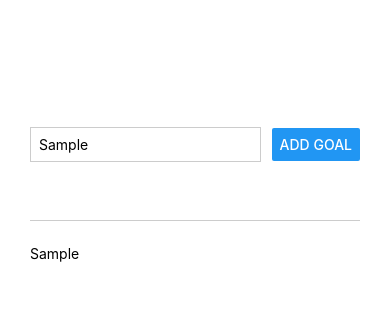
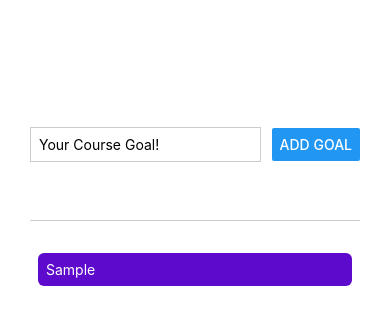
Before and after one commit to akashsingh-ops/ToDo_App_ReactNative, a React Native app: screen / in a window 390 px wide. Both pictures are taken after typing "Sample" into the empty fields and a click on the button "ADD GOAL". Shown: the top 324 px of the page. Built offline with nearby package versions, Linux system fonts and the light colour scheme.

Commit message:
third commit ,split cod ein component

```diff
--- a/App.js
+++ b/App.js
@@ -1,31 +1,39 @@
-import { StyleSheet, Text, TextInput, Button, View } from "react-native";
+import { StyleSheet, View, FlatList } from "react-native";
 import { useState } from "react";
+import GoalItem from "./component/GoalItem";
+import GoalInput from "./component/GoalInput";
 export default function App() {
-  const [enteredGoalText, setEnterGoalText] = useState("");
   const [courseGoal, setCourseGoal] = useState([]);
 
-  function goalInputHandler(enteredText) {
-    // console.log(enteredText);
-    setEnterGoalText(enteredText);
+  function addGoalHandler(enteredGoalText) {
+    // console.log(enteredGoalText);
+    setCourseGoal((currentCourseGoals) => [
+      ...courseGoal,
+      { text: enteredGoalText, id: Math.random().toString() },
+    ]);
   }
-  function addGoalHandler() {
-    // console.log(enteredGoalText);
-    setCourseGoal((currentCourseGoals) => [...courseGoal, enteredGoalText]);
+  function deleteHandler() {
+    console.log("Item Deleted!");
   }
   return (
     <View style={styles.appContainer}>
-      <View style={styles.inputcontainer}>
-        <TextInput
-          style={styles.textInput}
-          placeholder="Your Course Goal!"
-          onChangeText={goalInputHandler}
-        />
-        <Button title="Add Goal" onPress={addGoalHandler} />
-      </View>
+      <GoalInput onAddGoal={addGoalHandler} />
       <View style={styles.goalsContainer}>
-        {courseGoal.map((goal) => (
-          <Text key={goal}>{goal}</Text>
-        ))}
+        <FlatList
+          data={courseGoal}
+          renderItem={(itemData) => {
+            itemData.index;
+            return (
+              <GoalItem
+                text={itemData.item.text}
+                onDeleteItem={deleteHandler}
+              />
+            );
+          }}
+          keyExtractor={(item, index) => {
+            return item.id;
+          }}
+        ></FlatList>
       </View>
     </View>
   );
@@ -37,22 +45,7 @@ const styles = StyleSheet.create({
     paddingTop: 70,
     paddingHorizontal: 30,
   },
-  inputcontainer: {
-    flex: 1,
-    flexDirection: "row",
-    alignItems: "center",
-    justifyContent: "space-between",
-    marginBottom: 24,
-    borderBottomWidth: 1,
-    borderBottomColor: "#cccccc",
-  },
-  textInput: {
-    borderWidth: 1,
-    borderColor: "#cccccc",
-    width: "70%",
-    marginRight: 8,
-    padding: 8,
-  },
+
   goalsContainer: {
     flex: 4,
   },
--- /dev/null
+++ b/component/GoalInput.js
@@ -0,0 +1,43 @@
+import { StyleSheet, TextInput, Button, View } from "react-native";
+import { useState } from "react";
+function GoalInput(props) {
+  const [enteredGoalText, setEnterGoalText] = useState("");
+  function goalInputHandler(enteredText) {
+    // console.log(enteredText);
+    setEnterGoalText(enteredText);
+  }
+  function addGoalHandler() {
+    props.onAddGoal(enteredGoalText);
+    setEnterGoalText("");
+  }
+  return (
+    <View style={styles.inputcontainer}>
+      <TextInput
+        style={styles.textInput}
+        placeholder="Your Course Goal!"
+        onChangeText={goalInputHandler}
+        value={enteredGoalText}
+      />
+      <Button title="Add Goal" onPress={addGoalHandler} />
+    </View>
+  );
+}
+export default GoalInput;
+const styles = StyleSheet.create({
+  inputcontainer: {
+    flex: 1,
+    flexDirection: "row",
+    alignItems: "center",
+    justifyContent: "space-between",
+    marginBottom: 24,
+    borderBottomWidth: 1,
+    borderBottomColor: "#cccccc",
+  },
+  textInput: {
+    borderWidth: 1,
+    borderColor: "#cccccc",
+    width: "70%",
+    marginRight: 8,
+    padding: 8,
+  },
+});
--- /dev/null
+++ b/component/GoalItem.js
@@ -0,0 +1,23 @@
+// import { StyleSheet } from "react-native";
+import { StyleSheet, Text, View, FlatList, Pressable } from "react-native";
+function GoalItem(props) {
+  return (
+    <Pressable onPress={props.onDeleteItem}>
+      <View style={styles.goalItem}>
+        <Text style={styles.addText}>{props.text}</Text>
+      </View>
+    </Pressable>
+  );
+}
+export default GoalItem;
+const styles = StyleSheet.create({
+  goalItem: {
+    margin: 8,
+    borderRadius: 6,
+    backgroundColor: "#5e0acc",
+    padding: 8,
+  },
+  addText: {
+    color: "white",
+  },
+});
```
